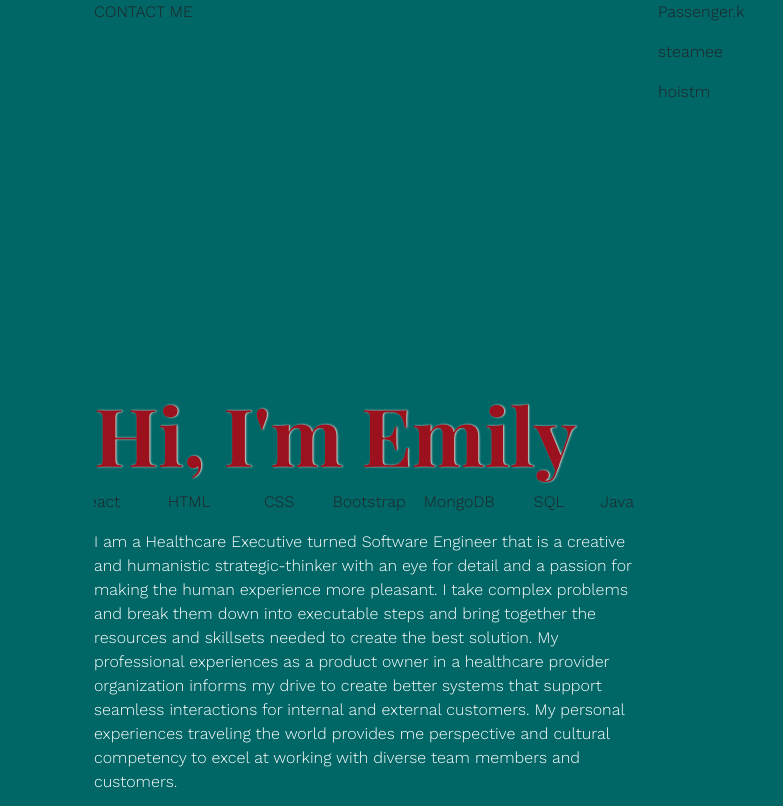
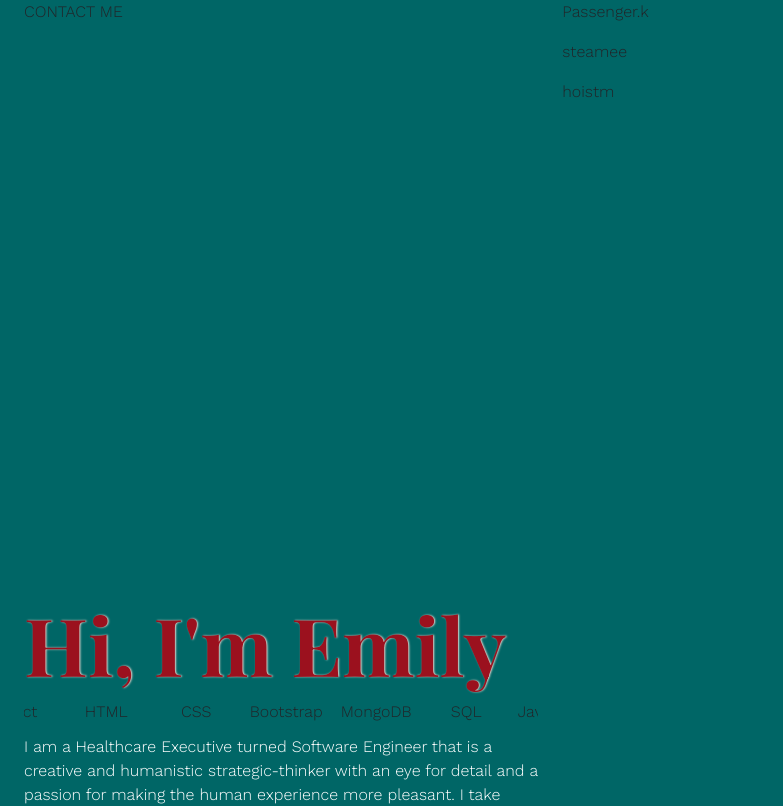
Before and after one commit to estebbins/portfolio, a React (Create React App) app: page / in a window 1280 px wide. Shown: the top 806 px of the page, without its empty margins (0-783 px from the left). Built offline with nearby package versions, Linux system fonts and the light colour scheme.

Commit message:
updates sizing of the skills grid to min width and height 0

```diff
--- a/src/App.css
+++ b/src/App.css
@@ -1,4 +1,4 @@
-.App {
+/* .App {
   text-align: center;
 }
 
@@ -36,3 +36,4 @@
     transform: rotate(360deg);
   }
 }
+ */
--- a/src/App.js
+++ b/src/App.js
@@ -12,7 +12,7 @@ import './App.css'
 function App() {
     return (
         <>
-            <Container className="home">
+            <Container fluid className="home">
                 <Container className="greeting"><Greeting /></Container>
                 <Container className="skills"><Skills /></Container>
                 <Container className="brand"><Brand  /></Container>
--- a/src/components/Skills.js
+++ b/src/components/Skills.js
@@ -1,7 +1,7 @@
 import { Container, Col } from "react-bootstrap"
 
 const Skills = (props) => {
-    let skillsArray = ["Python", "Node", "Express", "Django", "LiquidJS", "React", "HTML", "CSS", "Bootstrap", "MongoDB", "SQL", "JavaScript", "Python", "Node", "Express", "Django", "LiquidJS", "React",]
+    let skillsArray = ["Python", "Node", "Express", "Django", "LiquidJS", "React", "HTML", "CSS", "Bootstrap", "MongoDB", "SQL", "JavaScript", "Python", "Node", "Express", "Django", "LiquidJS", "React"]
 
     let skills = skillsArray.map((skill, i) => (
         <p key={i} className="skill text-center">{skill}</p>
@@ -9,7 +9,7 @@ const Skills = (props) => {
 
     return (
         <>
-            <Container className="skillbanner skilllist">
+            <Container className="skillbanner skilllist" fluid>
                 <p className="skill first">JavaScript</p>
                 {skills}
             </Container>
--- a/src/index.css
+++ b/src/index.css
@@ -1,5 +1,5 @@
 body {
-    margin: 0;
+    /* margin: 0; */
     font-family: -apple-system, BlinkMacSystemFont, 'Segoe UI', 'Roboto', 'Oxygen',
         'Ubuntu', 'Cantarell', 'Fira Sans', 'Droid Sans', 'Helvetica Neue',
         sans-serif;
@@ -15,7 +15,7 @@ code {
 }
 .home {
     display: grid;
-    grid-template: 2.5fr 1fr .25fr 2fr .25fr / 1.5fr 2fr;
+    grid-template: 4fr 1fr .25fr 2fr .25fr / 1.5fr 2fr;
 }
 .greeting {
     grid-area: 2 / 1 / 3 / 2;
@@ -30,6 +30,8 @@ h1 {
 }
 .skills {
     grid-area: 3 / 1 / 4 / 2;
+    min-width: 0;
+    min-height: 0;
 }
 .brand {
     grid-area: 4 / 1 / 5 / 2;
@@ -41,58 +43,32 @@ h1 {
 .portfolio {
     grid-area: 1 / 2 / 6 / 3;
 }
-.scrolling-wrapper {
-    /* display: flex; */
-    /* flex-wrap: nowrap; */
-    /* position:absolute;  */
-    /* top:0px;
-    left:0px;  */
-    /* overflow: hidden;
-    white-space: nowrap;
-    animation: bannermove 20s linear infinite; */
-}
-/* .skill {
-    transition: all 0.5s ease;
-}
-.scrolling-wrapper:first-child {
-    animation: bannermove 10s linear infinite;
-    margin-left: -3195px;
-}
-
-@keyframes bannermove {
-    0% {margin-left: 0px;}
-    100% {margin-left: -3195px;}
-} */
-
+/* Source for infinite scrolling banner guidance and code: https://stackoverflow.com/questions/59980269/infinite-horizontal-scrolling-image-loop */
 .skillbanner {
     display: flex;
     flex-wrap: nowrap;
     overflow: hidden;
     height: .25fr;
-    width: 540px;
+    /* width: 400px; */
     text-align: center!important;
+    min-width: 0;
+    min-height: 0;
 }
-
 .skill {
     /* margin-right: 15px; */
     /* height: 15px; */
     /* 90px (12*90 = 1080) */
     min-width: 90px!important;
 }
-
 .skill {
     transition: all .5s ease-in-out;
 }
-
 .first {
     animation: bannermove 10s linear infinite;
 }
-
 .skilllist.skillbanner .first {
     margin-left: -1080px;
 }
-
-
 @keyframes bannermove {
     0% {margin-left: 0px;}
     100% {margin-left: -1080px;}
```
